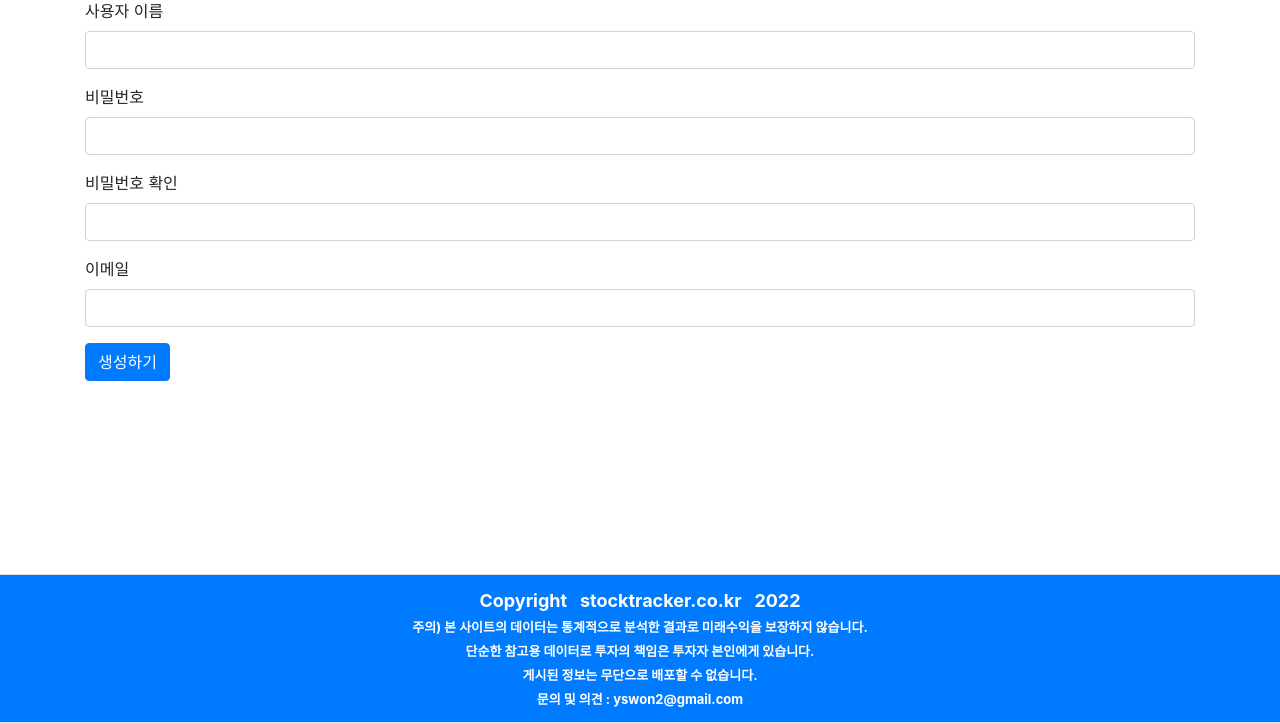
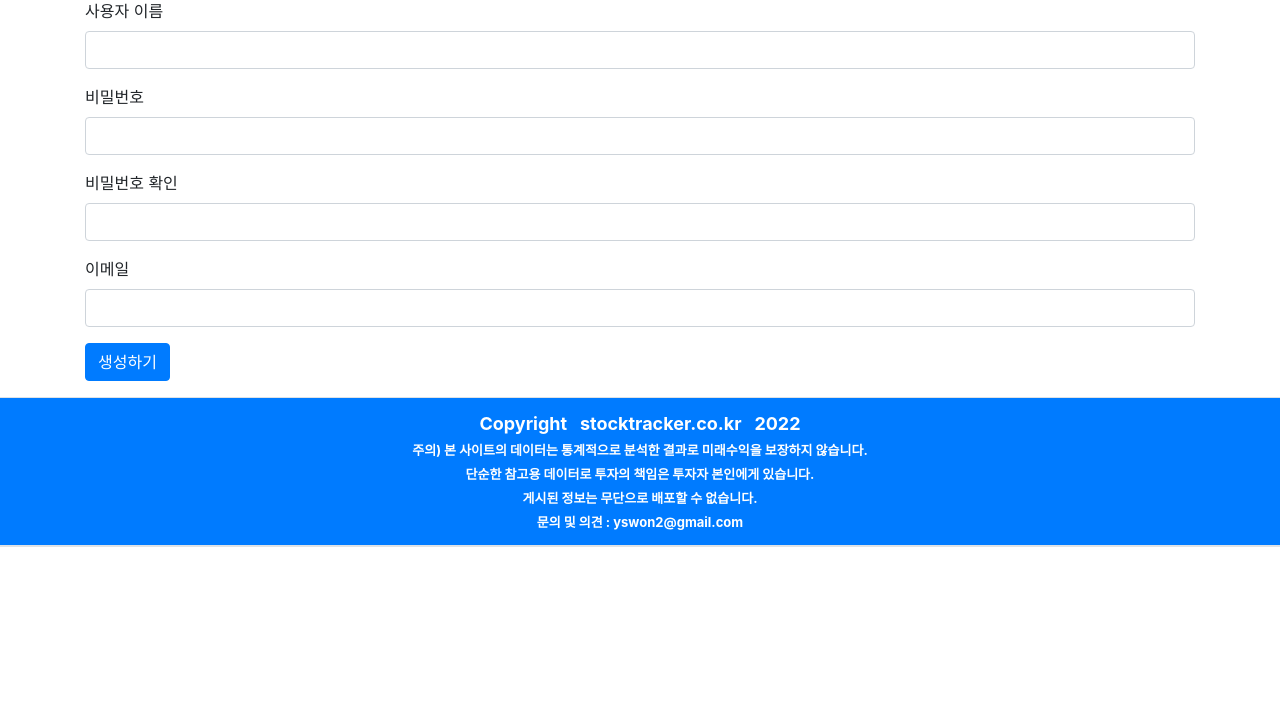
Before and after one commit to yswon2/pybo, a Django app: page /common/signup/ in a window 1280 px wide. Shown: the part 126-850 px from the top of the page. After the commit the page ends 673 px from the top, so only its background shows below. Run offline with Django 3.2, Linux system fonts and the light colour scheme; lists and menus that the app fills with data are empty; some libraries are stand-ins or nearby versions.

Commit message:
화면수정

```diff
--- a/templates/base.html
+++ b/templates/base.html
@@ -55,7 +55,7 @@
         padding-bottom: 100px; /* footer의 높이 */
     }
 
-    .footerbackup {
+    .footer {
         height: 100px; /* footer의 높이 */
         position : relative;
         transform : translateY(-100%);
@@ -66,7 +66,7 @@
         position: relative;
     }
 
-    .footer {
+    .footerbackup {
         width: 100%;
         height: 100px; /* footer의 높이 */
         position: absolute;
```
